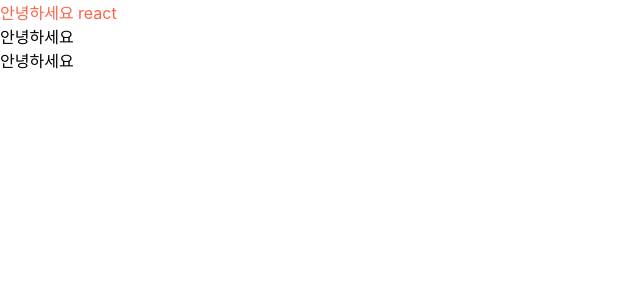
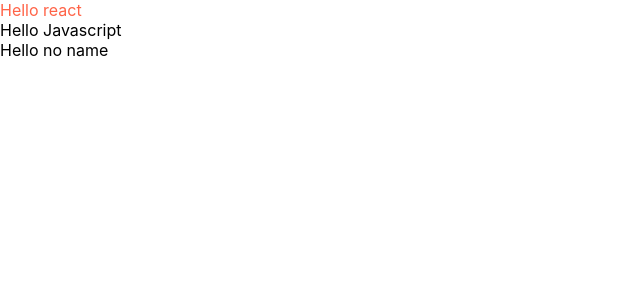
Before and after one commit to Quriousity/react-tutorial, a React (Create React App) app in the folder react-tutorial/: page / in a window 1280 px wide. Shown: the top 300 px of the page, without its empty margins (0-640 px from the left). Built offline with nearby package versions, Linux system fonts and the light colour scheme.

Commit message:
props
defaultProps

```diff
--- a/react-tutorial/src/App.js
+++ b/react-tutorial/src/App.js
@@ -4,7 +4,7 @@
   return (
     <div>
       <Hello name="react" color="tomato"/>
-      <Hello />
+      <Hello name="Javascript"/>
       <Hello />
     </div>
   );
--- a/react-tutorial/src/components/Hello.jsx
+++ b/react-tutorial/src/components/Hello.jsx
@@ -1,5 +1,10 @@
 function Hello({ color, name }) {
-  return <div style={{ color }}>안녕하세요 {name}</div>
+  return <div style={{ color }}>Hello {name}</div>
+}
+
+Hello.defaultProps = {
+  name: "no name",
+  color: "black"
 }
 
 export default Hello;
```
